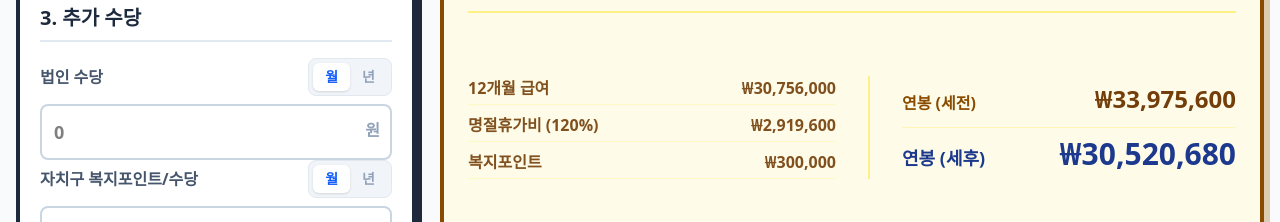
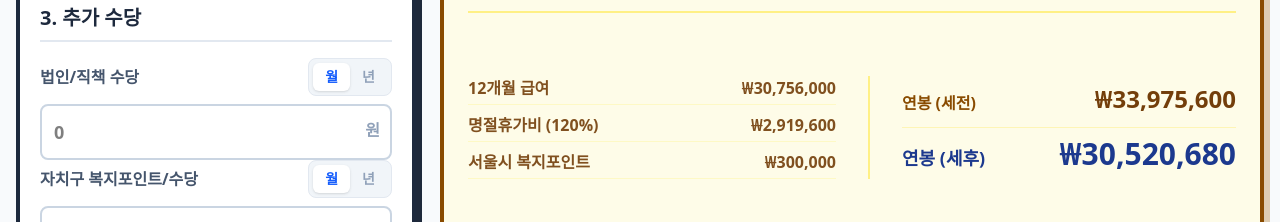
Before and after one commit to kosuk1231/money, a React (Vite) app: page / in a window 1280 px wide. Shown: the part 946-1168 px from the top of the page. Built offline with nearby package versions, Linux system fonts and the light colour scheme.

Commit message:
Fix: update family allowance logic

```diff
--- a/src/components/CalculatorLayout.jsx
+++ b/src/components/CalculatorLayout.jsx
@@ -165,7 +165,7 @@ export default function CalculatorLayout() {
                             <div className="flex-1 flex flex-col justify-around">
                                 <div>
                                     <div className="flex justify-between items-center mb-2">
-                                        <label className="block text-base font-bold text-slate-600">법인 수당</label>
+                                        <label className="block text-base font-bold text-slate-600">법인/직책 수당</label>
                                         <TypeToggle
                                             value={formData.corporationType}
                                             onChange={(val) => setFormData({ ...formData, corporationType: val })}
--- a/src/components/SalaryResult.jsx
+++ b/src/components/SalaryResult.jsx
@@ -35,8 +35,7 @@ export default function SalaryResult({ result, grade, hobong }) {
                             <ResultRow label="정액급식비" value={result.mealAllowance} />
                             {result.managerAllowance > 0 && <ResultRow label="관리자수당" value={result.managerAllowance} />}
                             {result.familyAllowance > 0 && <ResultRow label="가족수당" value={result.familyAllowance} />}
-                            {result.corporationAllowance > 0 && <ResultRow label="법인 수당" value={result.corporationAllowance} />}
-                            {result.districtAllowance > 0 && <ResultRow label="자치구 수당" value={result.districtAllowance} />}
+                            {result.corporationAllowance > 0 && <ResultRow label="법인/직책 수당" value={result.corporationAllowance} />}
                         </div>
                     </div>
                     <div className="mt-4 pt-3 border-t-4 border-slate-800">
@@ -85,9 +84,15 @@ export default function SalaryResult({ result, grade, hobong }) {
                             <span>{formatMoney(result.annualHoliday)}</span>
                         </div>
                         <div className="flex justify-between text-yellow-900 opacity-90 text-base font-bold border-b border-yellow-100 pb-1">
-                            <span>복지포인트</span>
+                            <span>서울시 복지포인트</span>
                             <span>{formatMoney(result.welfarePoints)}</span>
                         </div>
+                        {result.districtAllowance > 0 && (
+                            <div className="flex justify-between text-yellow-900 opacity-90 text-base font-bold border-b border-yellow-100 pb-1">
+                                <span>자치구 복지포인트/수당</span>
+                                <span>{formatMoney(result.districtAllowance)}</span>
+                            </div>
+                        )}
                     </div>
 
                     <div className="flex flex-col justify-center space-y-3 md:border-l-2 md:border-yellow-200 md:pl-8">
--- a/src/data/salaryData.js
+++ b/src/data/salaryData.js
@@ -154,7 +154,7 @@ export function calculateSalary(grade, hobong, options = {}) {
   }
 
   // Monthly Estimate
-  const monthlyTotal = baseSalary + mealAllowance + managerAllowance + familyAllowance + monthlyCorporation + monthlyDistrict;
+  const monthlyTotal = baseSalary + mealAllowance + managerAllowance + familyAllowance + monthlyCorporation; // Removed monthlyDistrict
 
   // Annual
   const annualHoliday = baseSalary * 1.2;
@@ -164,7 +164,8 @@ export function calculateSalary(grade, hobong, options = {}) {
   // DEDUCTIONS
   // Taxable Income: Monthly Total - NonTaxable
   // NonTaxable: Meal (130k) + CorporationAllowance + DistrictAllowance (NonTaskable as per user request)
-  const nonTaxableAmount = mealAllowance + monthlyCorporation + monthlyDistrict;
+  // District Allowance removed from monthly, so removed from non-taxable here too (it's not in the total)
+  const nonTaxableAmount = mealAllowance + monthlyCorporation;
   const taxableIncome = Math.max(0, monthlyTotal - nonTaxableAmount);
 
   const pensionIncome = Math.min(taxableIncome, 6170000);
@@ -192,7 +193,7 @@ export function calculateSalary(grade, hobong, options = {}) {
     managerAllowance,
     familyAllowance,
     corporationAllowance: monthlyCorporation,
-    districtAllowance: monthlyDistrict,
+    districtAllowance: annualDistrict, // Changed to return Annual amount for display
     welfarePoints,
     monthlyTotal,
     annualHoliday,
```
